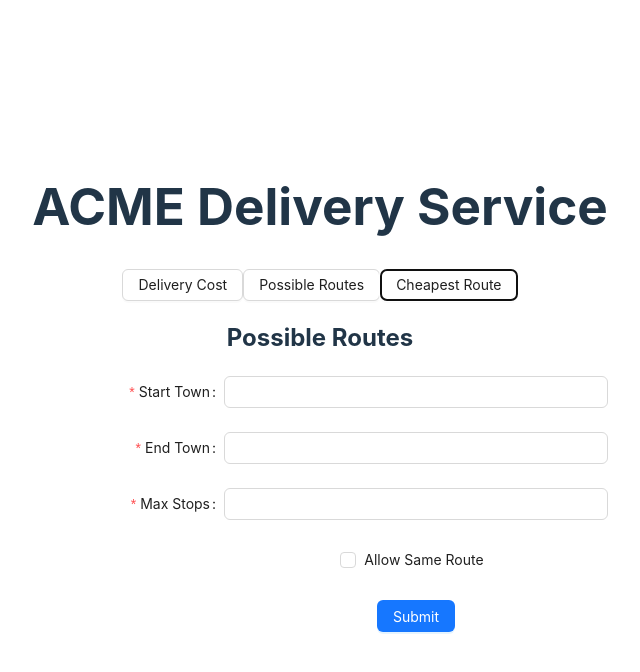
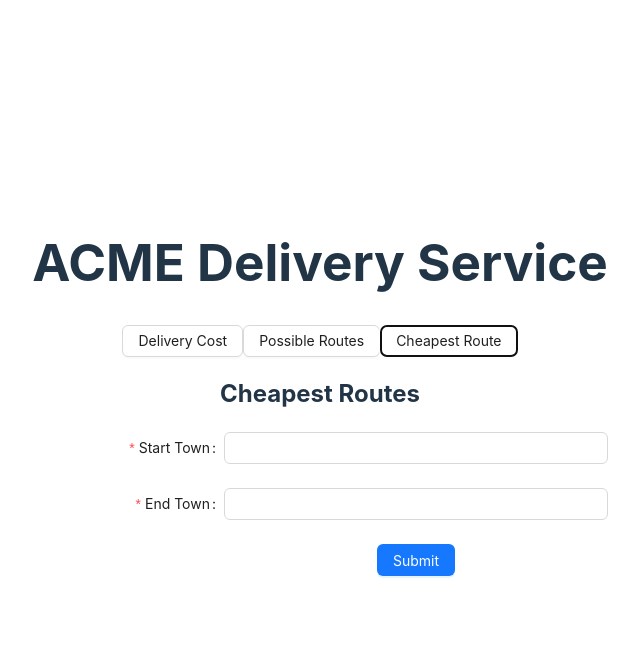
Before and after one commit to AttiqueAnwar/ACME-Delivery-Service, a React (Vite) app: page / in a window 1280 px wide. Both pictures are taken after a click on the button "Cheapest Route". Shown: the top 672 px of the page, without its empty margins (320-960 px from the left). Built offline with nearby package versions, Linux system fonts and the light colour scheme.

Commit message:
Implemented Cheapest Route Functionality

```diff
--- a/src/App.jsx
+++ b/src/App.jsx
@@ -3,6 +3,7 @@ import { Button } from 'antd'
 import './App.css'
 import DeliveryCost from './components/DeliveryCost'
 import PossibleRoutes from './components/PossibleRoutes'
+import CheapestRoutes from './components/CheapestRoutes'
 
 function App() {
 
@@ -10,14 +11,16 @@ function App() {
 
   return (
     <>
-    <h1>ACME Delivery Service</h1>
+    <h1>ACME Delivery Service </h1>
       <Button onClick={() => setToggle("delivery_cost")}>Delivery Cost</Button>
       <Button onClick={() => setToggle("possible_routes")}>Possible Routes</Button>
       <Button onClick={() => setToggle("cheapest_route")}>Cheapest Route</Button>
 
     {
-     <PossibleRoutes />
-
+      toggle === 'delivery_cost' ? <DeliveryCost />
+      : toggle === 'possible_routes' ? <PossibleRoutes />
+      : toggle === 'cheapest_route' ? <CheapestRoutes />
+      : <p>No such component</p>
     }
 
     </>
--- /dev/null
+++ b/src/components/CheapestRoutes.jsx
@@ -0,0 +1,124 @@
+import { Button, Form, Input } from "antd";
+import { graphData } from "../constants";
+import { useState } from "react";
+
+const CheapestRoutes = () => {
+  const findCheapestRoute = (formData) => {
+    const exploredRoutes = new Set();
+    const routeCosts = {};
+    const queue = [];
+    queue.push({ currentTown: formData.start_town, currentCost: 0 });
+
+    for (const data of graphData) {
+      routeCosts[data.route[0]] = Infinity;
+      routeCosts[data.route[1]] = Infinity;
+    }
+    routeCosts[formData.start_town] = 0;
+
+    while (queue.length > 0) {
+      const { currentTown, currentCost } = queue.shift();
+
+      if (currentTown === formData.end_town) {
+        routeCosts[currentTown] = Math.min(
+          routeCosts[currentTown],
+          currentCost
+        );
+      }
+
+      for (const data of graphData) {
+        if (data.route[0] === currentTown) {
+          const nextTown = data.route[1];
+          const newCost = currentCost + data.cost;
+
+          if (
+            !exploredRoutes.has(data.route) &&
+            newCost < routeCosts[nextTown]
+          ) {
+            queue.push({ currentTown: nextTown, currentCost: newCost });
+            exploredRoutes.add(data.route);
+            routeCosts[nextTown] = newCost;
+          }
+        }
+      }
+    }
+
+    const cheapestCost = routeCosts[formData.end_town];
+    return cheapestCost === Infinity ? "No Such Route" : cheapestCost;
+  };
+  const [message, setMessage] = useState("");
+  const onFinish = (values) => {
+    const cost = findCheapestRoute(values);
+    setMessage(cost);
+  };
+
+  const onFinishFailed = (errorInfo) => {
+    console.log("Failed:", errorInfo);
+  };
+
+  return (
+    <>
+      <h2>Cheapest Routes</h2>
+      <div className="custom-form">
+        <Form
+          name="basic"
+          labelCol={{
+            span: 8,
+          }}
+          wrapperCol={{
+            span: 16,
+          }}
+          style={{
+            maxWidth: 600,
+          }}
+          initialValues={{
+            remember: true,
+          }}
+          onFinish={onFinish}
+          onFinishFailed={onFinishFailed}
+          autoComplete="off"
+        >
+          <Form.Item
+            label="Start Town"
+            name="start_town"
+            rules={[
+              {
+                required: true,
+                message: "Please input your start town!",
+              },
+            ]}
+          >
+            <Input />
+          </Form.Item>
+
+          <Form.Item
+            label="End Town"
+            name="end_town"
+            rules={[
+              {
+                required: true,
+                message: "Please input your end town!",
+              },
+            ]}
+          >
+            <Input />
+          </Form.Item>
+          <Form.Item
+            wrapperCol={{
+              offset: 8,
+              span: 16,
+            }}
+          >
+            <Button type="primary" htmlType="submit">
+              Submit
+            </Button>
+          </Form.Item>
+        </Form>
+      </div>
+      <div className="success-msg">
+        {message && <p>{`Delivery Cost: ${message}`}</p>}
+      </div>
+    </>
+  );
+};
+
+export default CheapestRoutes;
```
